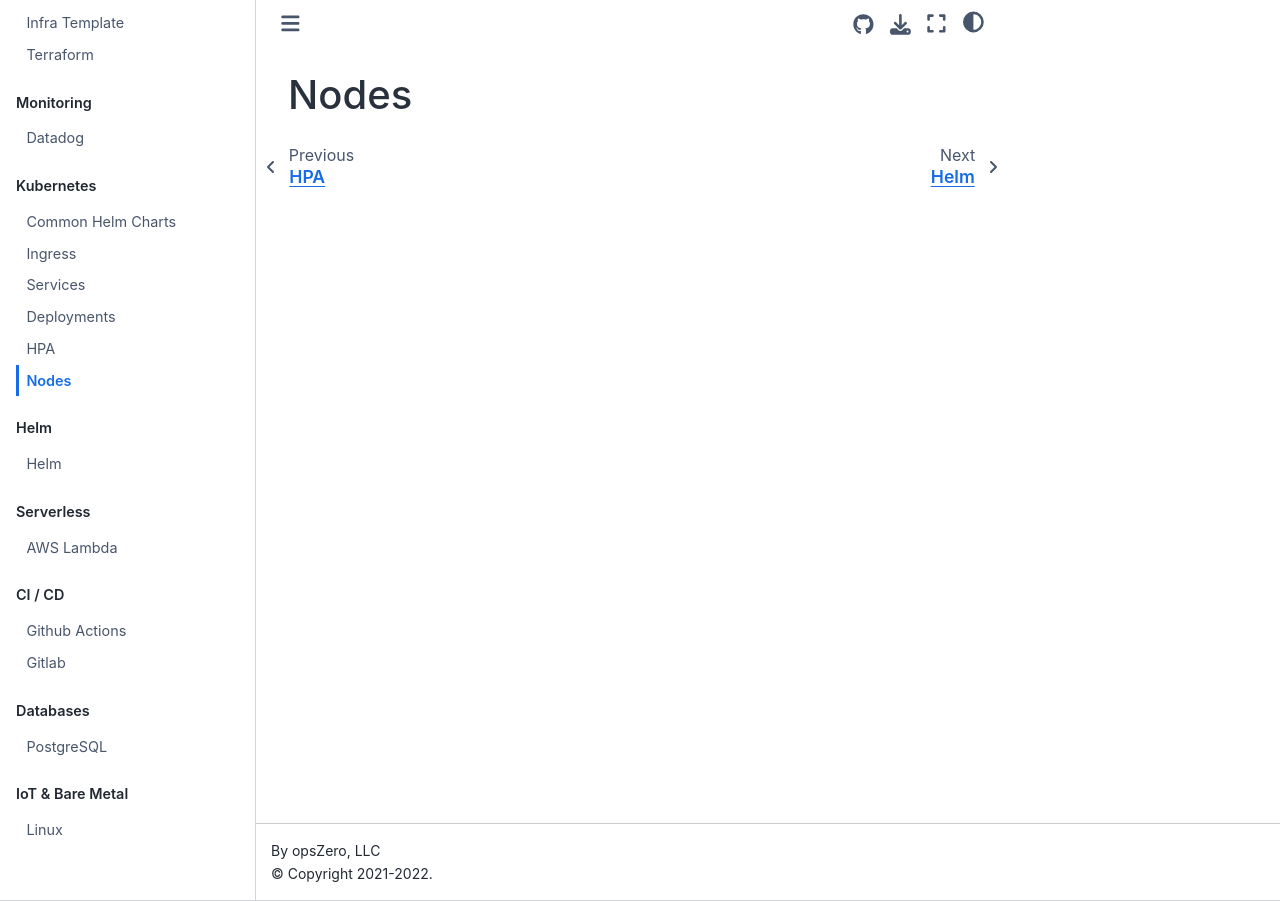
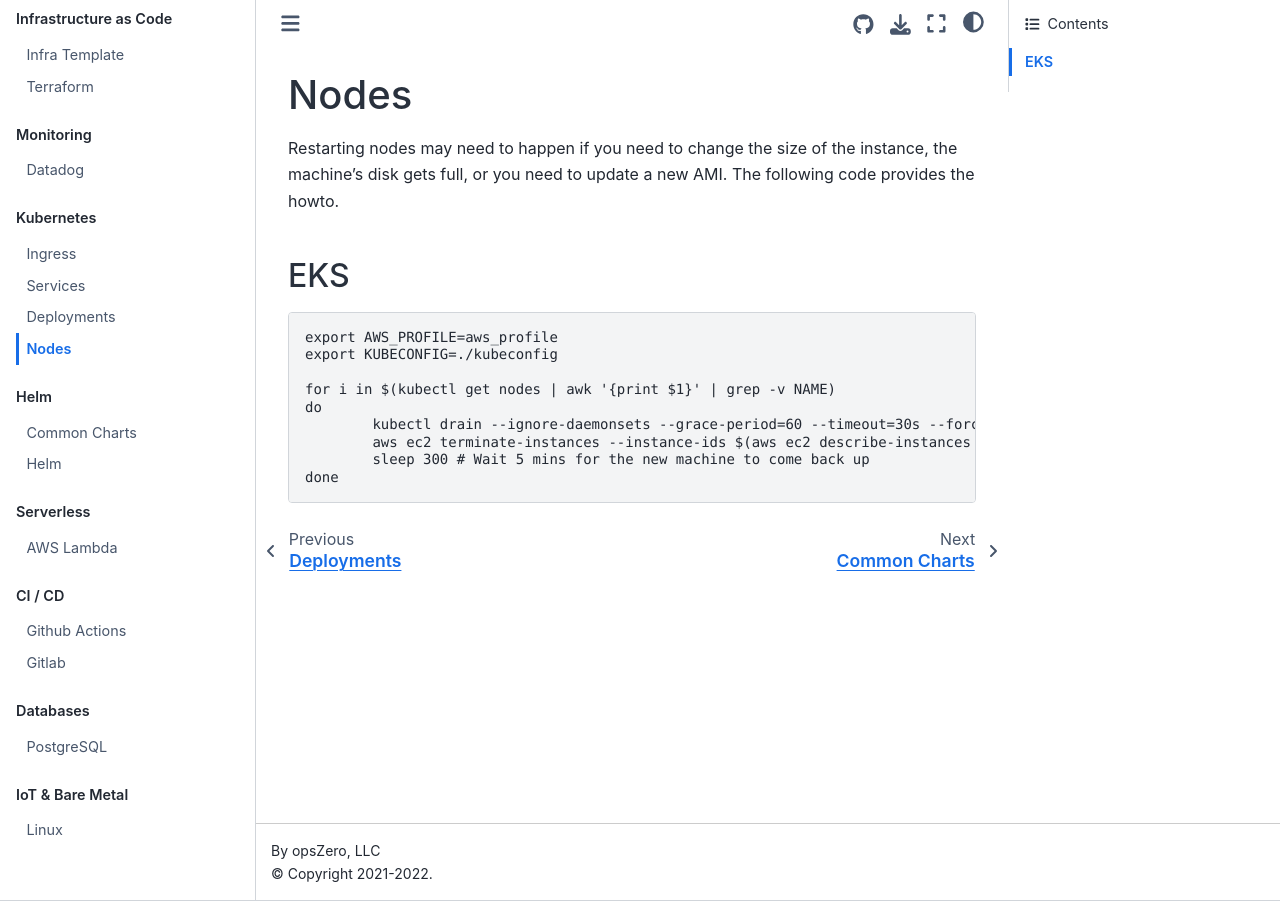
Before and after one commit to opszero/docs, a Jupyter Book: the page built from kubernetes/nodes.md, in a window 1280 px wide. Built offline with Jupyter Book 1.0.4 settings and Sphinx 7.4.7 and the Sphinx Book theme 1.1.4, drawn with Linux system fonts in a browser that asks for light colours; pages that are not in the unit, such as notebooks, are missing from menus.

Commit message:
MOved stuff around

````diff
--- a/_toc.yml
+++ b/_toc.yml
@@ -10,24 +10,23 @@
   - file: infra-as-code/terraform
 - caption: Cloud
   chapters:
-  - file: cloud/aws
-  - file: cloud/google
-  - file: cloud/azure
+    - file: cloud/aws
+    - file: cloud/google
+    - file: cloud/azure
 - caption: Monitoring
   chapters:
   - file: monitoring/datadog
 - caption: Kubernetes
   chapters:
   - file: kubernetes/auth
-  - file: kubernetes/common-helm
   - file: kubernetes/ingress
   - file: kubernetes/services
   - file: kubernetes/deployments
   - file: kubernetes/pods
-  - file: kubernetes/hpa
   - file: kubernetes/nodes
 - caption: Helm
   chapters:
+  - file: kubernetes/common-helm
   - file: HELM
 - caption: Serverless
   chapters:
--- a/kubernetes/common-helm.md
+++ b/kubernetes/common-helm.md
@@ -1 +1 @@
-# Common Helm Charts
+# Common Charts
--- a/kubernetes/hpa.md
+++ /dev/null
@@ -1 +0,0 @@
-# HPA
--- a/kubernetes/nodes.md
+++ b/kubernetes/nodes.md
@@ -1 +1,19 @@
 # Nodes
+
+Restarting nodes may need to happen if you need to change the size of the
+instance, the machine's disk gets full, or you need to update a new AMI.  The
+following code provides the howto.
+
+## EKS
+
+```
+export AWS_PROFILE=aws_profile
+export KUBECONFIG=./kubeconfig
+
+for i in $(kubectl get nodes | awk '{print $1}' | grep -v NAME)
+do
+        kubectl drain --ignore-daemonsets --grace-period=60 --timeout=30s --force $i
+        aws ec2 terminate-instances --instance-ids $(aws ec2 describe-instances --filter "Name=private-dns-name,Values=${i}" | jq -r '.Reservations[].Instances[].InstanceId')
+        sleep 300 # Wait 5 mins for the new machine to come back up
+done
+```
````
Also changed, not shown: HELM.md (+0 -31 lines), kubernetes/deployments.md (+10 -0 lines), kubernetes/ingress.md (+29 -0 lines), 3 other files.
